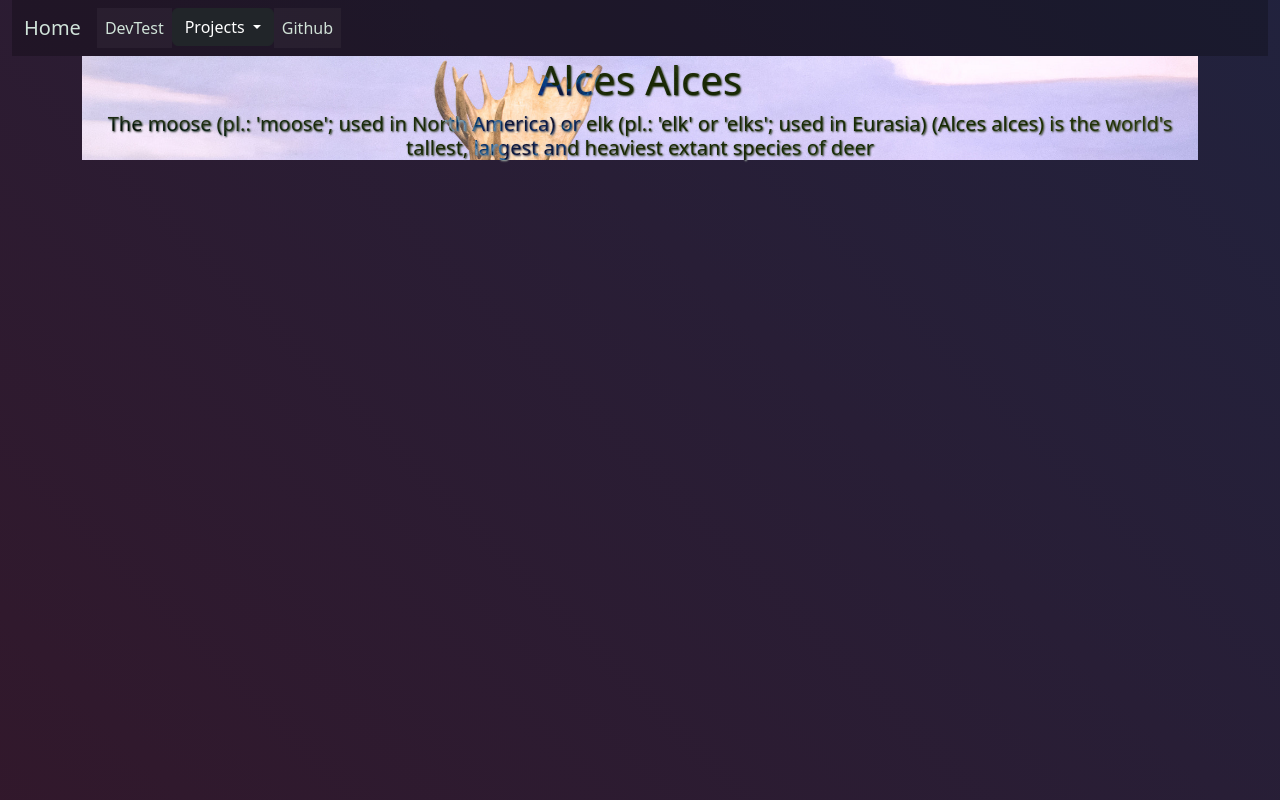
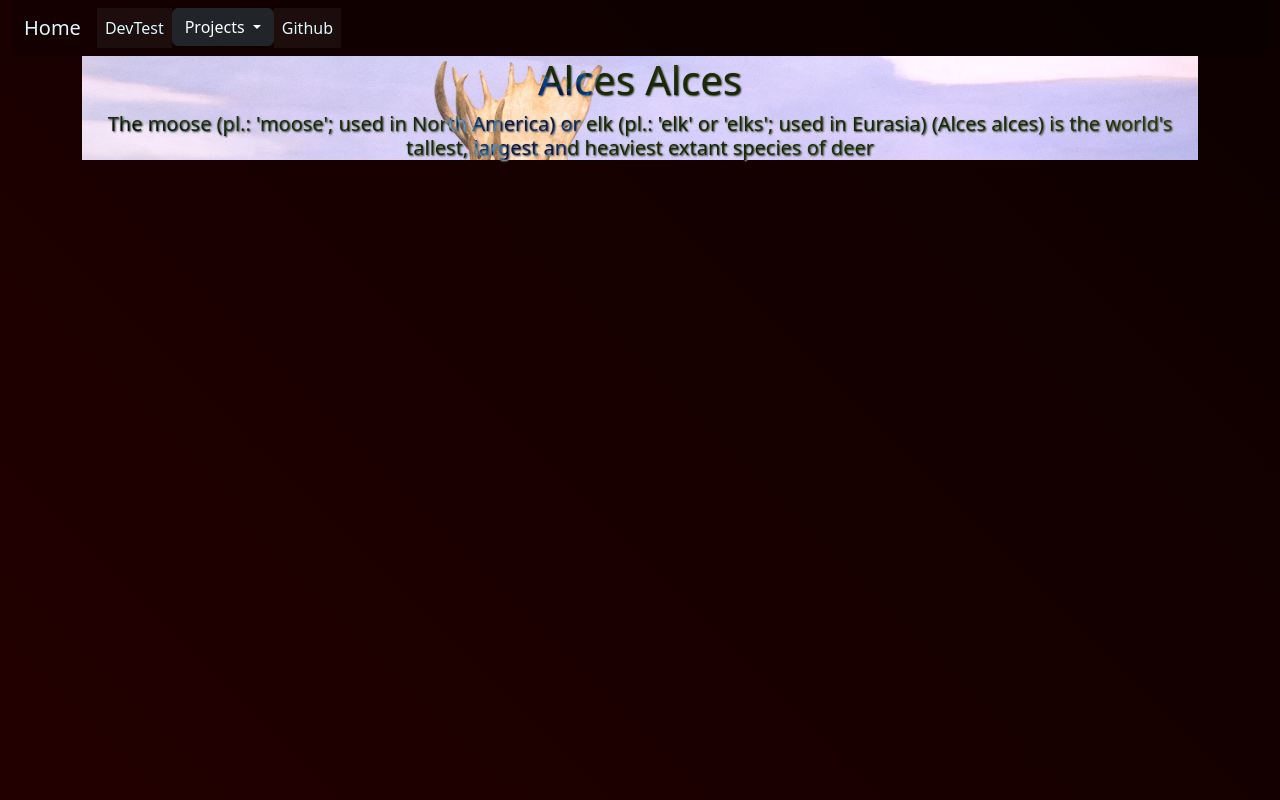
Before and after one commit to Minifauna/d71dp, a Flask app: page / in a window 1280 px wide. Run offline with Flask 3, Linux system fonts and the light colour scheme; some libraries are stand-ins or nearby versions.

Commit message:
update background gradient color

```diff
--- a/main.py
+++ b/main.py
@@ -53,4 +53,4 @@
     return render_template('todo.html', todo=todo_list)
 
 if __name__ == "__main__":
-    app.run(debug=True)
+    app.run(debug=False)
--- a/static/css/testing.css
+++ b/static/css/testing.css
@@ -1,5 +1,5 @@
 body{
-    background: linear-gradient(45deg, #580000 0%, #182848 100%);
+    background: linear-gradient(45deg, #580000 0%, #000000 100%);
     background-size: 400% 400%;
     animation: gradient 15s ease infinite;
     height: 100vh;
```
